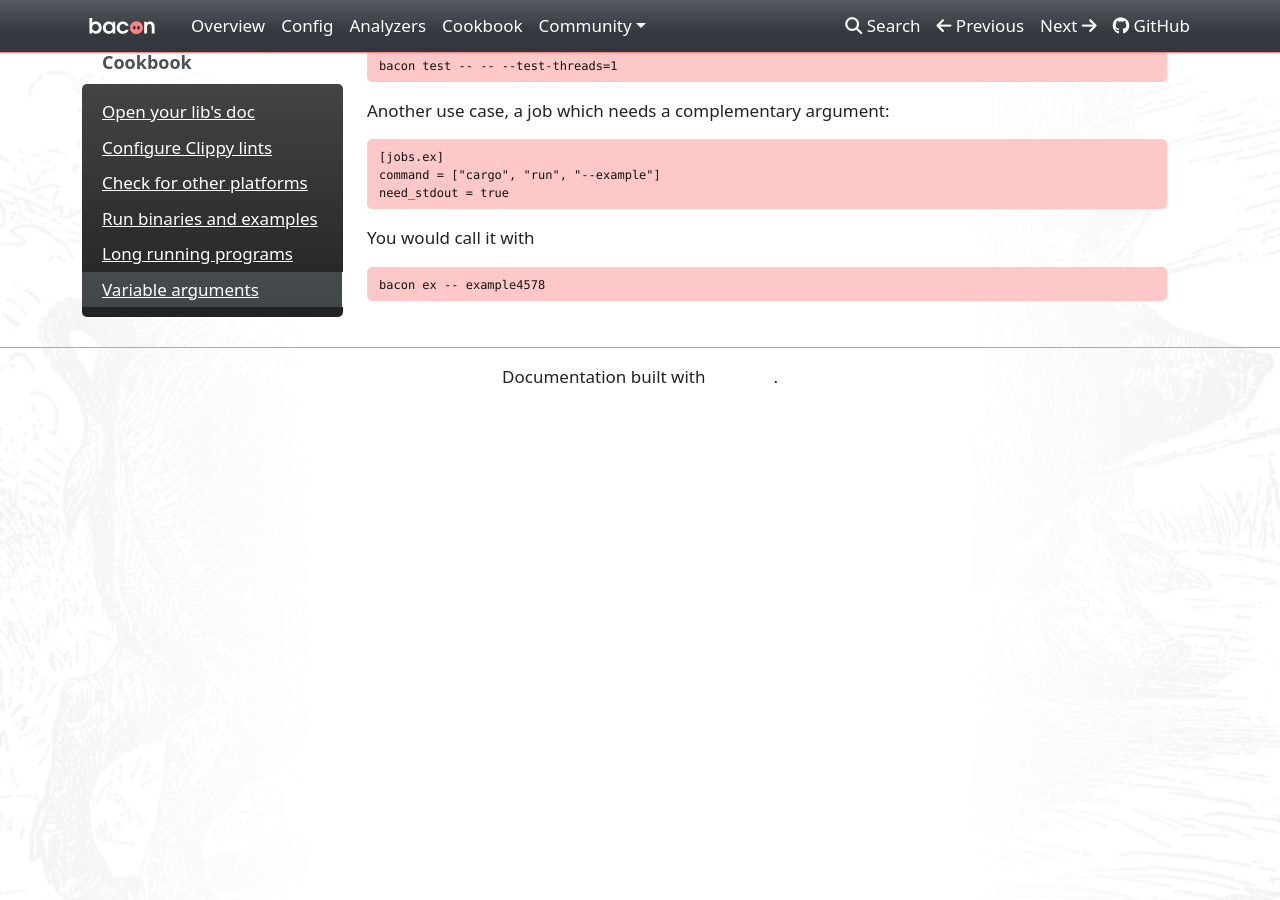
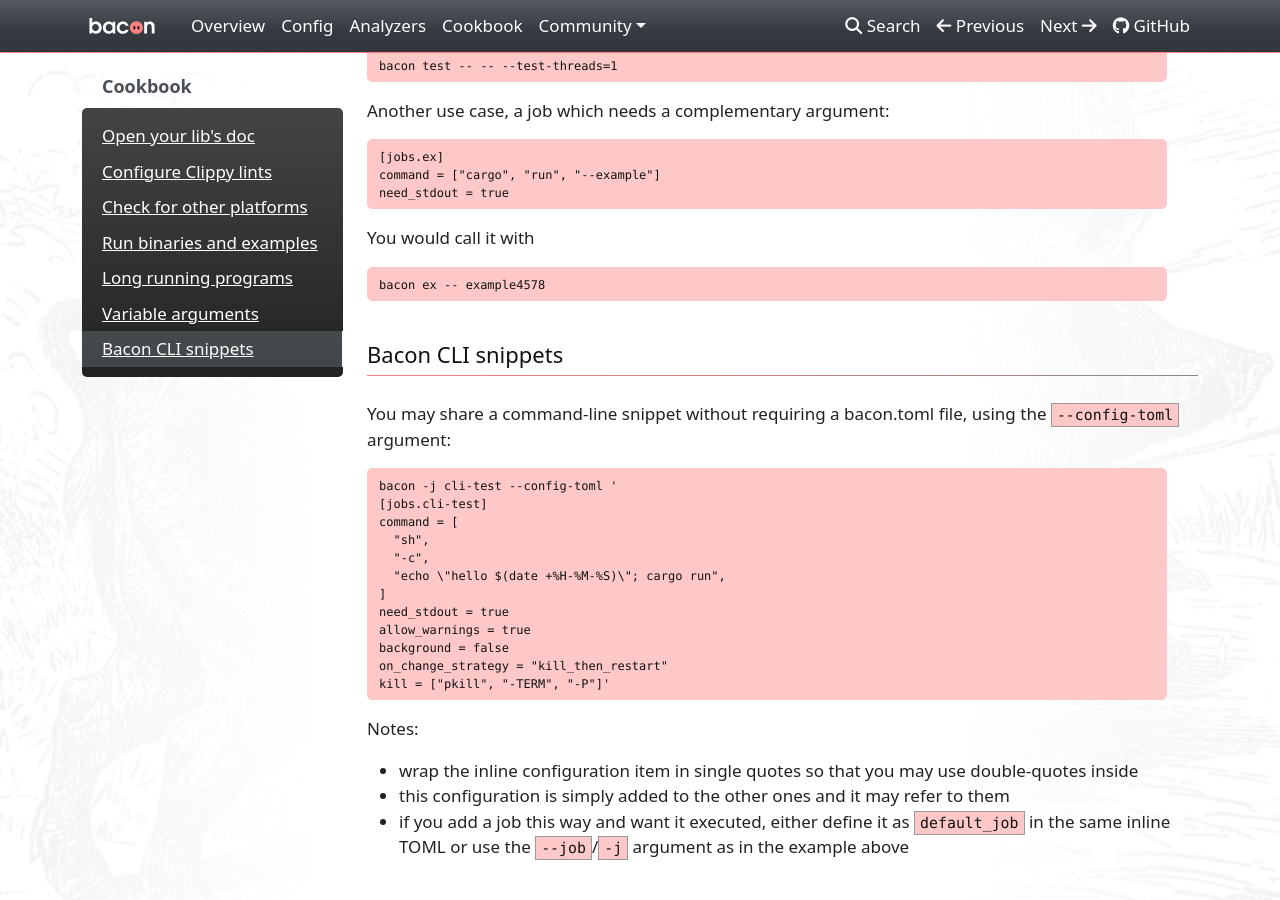
Before and after one commit to Canop/bacon, an MkDocs documentation site: the page built from website/docs/cookbook.md, in a window 1280 px wide and 900 px high, scrolled down 2806 px. Built offline with MkDocs 1.6.1, drawn with Linux system fonts in a browser that asks for light colours; nearby versions of some CDN libraries; a style sheet for code colours, icons or effects is not loaded; before the commit the page ends 3211 px from its top, so only the background shows below that.

Commit message:
add an example of "cli snippet" in cookbook
(example provided by @c-git)

````diff
--- a/website/docs/cookbook.md
+++ b/website/docs/cookbook.md
@@ -149,3 +149,28 @@
 ```bash
 bacon ex -- example4578
 ```
+
+# Bacon CLI snippets
+
+You may share a command-line snippet without requiring a bacon.toml file, using the `--config-toml` argument:
+
+```bash
+bacon -j cli-test --config-toml '
+[jobs.cli-test]
+command = [
+  "sh",
+  "-c",
+  "echo \"hello $(date +%H-%M-%S)\"; cargo run",
+]
+need_stdout = true
+allow_warnings = true
+background = false
+on_change_strategy = "kill_then_restart"
+kill = ["pkill", "-TERM", "-P"]'
+```
+
+Notes:
+
+* wrap the inline configuration item in single quotes so that you may use double-quotes inside
+* this configuration is simply added to the other ones and it may refer to them
+* if you add a job this way and want it executed, either define it as `default_job` in the same inline TOML or use the `--job`/`-j` argument as in the example above
````
